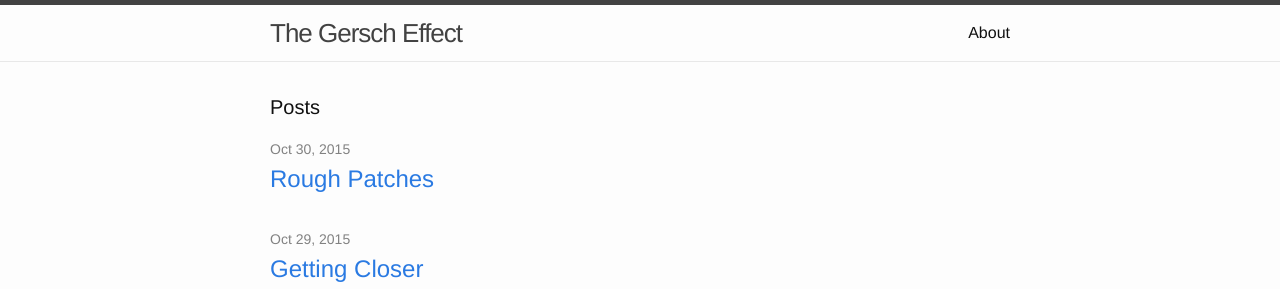
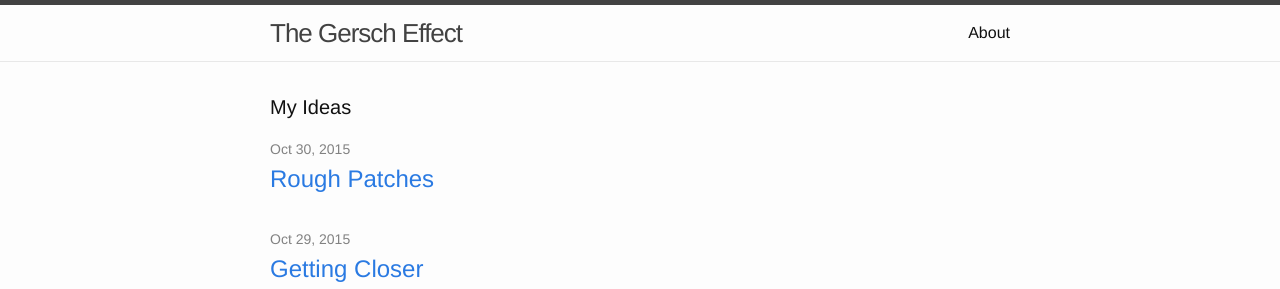
Before and after one commit to thegerscheffect/thegerscheffect.github.io, a Jekyll site: the page built from index.html, in a window 1280 px wide. Shown: the top 289 px of the page. Built offline with Jekyll 4.4.1, drawn with Linux system fonts in a browser that asks for light colours.

Commit message:
changed blog title

```diff
--- a/index.html
+++ b/index.html
@@ -4,7 +4,7 @@
 
 <div class="home">
 
-  <h1 class="page-heading">Posts</h1>
+  <h1 class="page-heading">My Ideas</h1>
 
   <ul class="post-list">
     {% for post in site.posts %}
```
